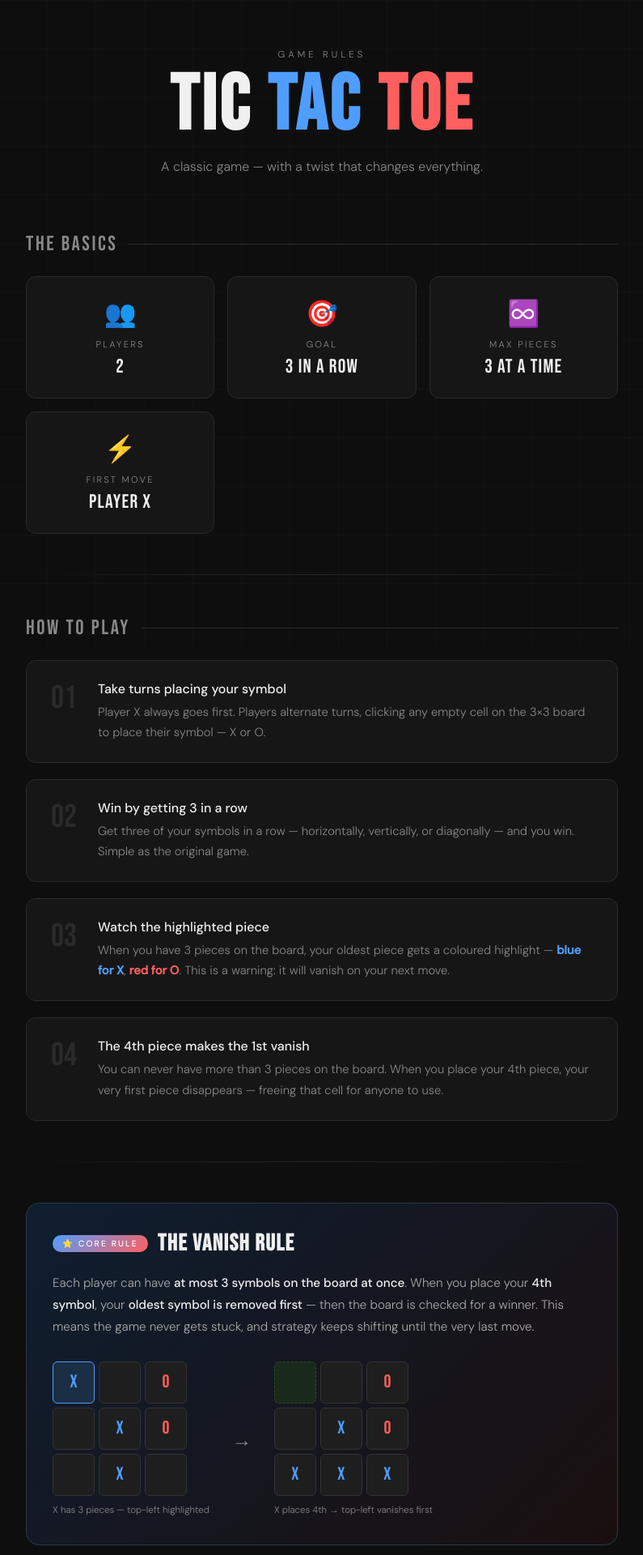
After one commit to Charmeer/Tictactoe-web, a Flask app: page /rules in a window 1280 px wide. The commit adds this page. Shown: the top 1920 px of the page at 81% size, without its empty margins (242-1037 px from the left). Run offline with Flask 3, Linux system fonts and the light colour scheme.

Commit message:
add rules link

```diff
--- a/app.py
+++ b/app.py
@@ -151,6 +151,10 @@ def reset():
     reset_game()
     return jsonify({"status": "reset", "board": board, "current_player": current_player})
 
+@app.route("/rules")
+def rules():
+    return render_template("rules.html")
+
 if __name__ == "__main__":
     port = int(os.environ.get("PORT", 10000))
     app.run(host="0.0.0.0", port=port)
--- /dev/null
+++ b/templates/rules.html
@@ -0,0 +1,538 @@
+<!DOCTYPE html>
+<html lang="en">
+<head>
+    <meta charset="UTF-8">
+    <meta name="viewport" content="width=device-width, initial-scale=1.0">
+    <title>How To Play — Tic Tac Toe</title>
+    <link href="https://fonts.googleapis.com/css2?family=Bebas+Neue&family=DM+Sans:wght@300;400;500&display=swap" rel="stylesheet">
+    <style>
+        :root {
+            --bg: #0e0e0e;
+            --surface: #161616;
+            --border: #2a2a2a;
+            --x-color: #4f9eff;
+            --o-color: #ff5f5f;
+            --warn-x: #1a2e45;
+            --warn-o: #3a1a1a;
+            --text: #f0f0f0;
+            --muted: #888;
+        }
+
+        * { margin: 0; padding: 0; box-sizing: border-box; }
+
+        body {
+            background-color: var(--bg);
+            color: var(--text);
+            font-family: 'DM Sans', sans-serif;
+            font-weight: 300;
+            min-height: 100vh;
+            overflow-x: hidden;
+        }
+
+        /* Background grid lines */
+        body::before {
+            content: '';
+            position: fixed;
+            inset: 0;
+            background-image:
+                linear-gradient(rgba(255,255,255,0.02) 1px, transparent 1px),
+                linear-gradient(90deg, rgba(255,255,255,0.02) 1px, transparent 1px);
+            background-size: 60px 60px;
+            pointer-events: none;
+            z-index: 0;
+        }
+
+        .container {
+            max-width: 780px;
+            margin: 0 auto;
+            padding: 60px 24px 100px;
+            position: relative;
+            z-index: 1;
+        }
+
+        /* Header */
+        .header {
+            text-align: center;
+            margin-bottom: 70px;
+            animation: fadeDown 0.7s ease both;
+        }
+
+        .header .label {
+            font-size: 0.72rem;
+            letter-spacing: 0.35em;
+            text-transform: uppercase;
+            color: var(--muted);
+            margin-bottom: 14px;
+        }
+
+        .header h1 {
+            font-family: 'Bebas Neue', sans-serif;
+            font-size: clamp(3.5rem, 10vw, 6rem);
+            line-height: 0.9;
+            letter-spacing: 0.04em;
+        }
+
+        .header h1 span.x { color: var(--x-color); }
+        .header h1 span.o { color: var(--o-color); }
+
+        .header .subtitle {
+            margin-top: 20px;
+            color: var(--muted);
+            font-size: 1rem;
+            font-weight: 300;
+        }
+
+        .divider {
+            height: 1px;
+            background: linear-gradient(90deg, transparent, var(--border), transparent);
+            margin: 50px 0;
+        }
+
+        /* Section title */
+        .section-title {
+            font-family: 'Bebas Neue', sans-serif;
+            font-size: 1.6rem;
+            letter-spacing: 0.1em;
+            color: var(--muted);
+            margin-bottom: 24px;
+            display: flex;
+            align-items: center;
+            gap: 14px;
+        }
+
+        .section-title::after {
+            content: '';
+            flex: 1;
+            height: 1px;
+            background: var(--border);
+        }
+
+        /* Overview cards */
+        .overview-grid {
+            display: grid;
+            grid-template-columns: repeat(auto-fit, minmax(220px, 1fr));
+            gap: 16px;
+            margin-bottom: 50px;
+            animation: fadeUp 0.7s 0.1s ease both;
+        }
+
+        .overview-card {
+            background: var(--surface);
+            border: 1px solid var(--border);
+            border-radius: 12px;
+            padding: 24px 20px;
+            text-align: center;
+        }
+
+        .overview-card .icon {
+            font-size: 2rem;
+            margin-bottom: 10px;
+        }
+
+        .overview-card .card-label {
+            font-size: 0.7rem;
+            letter-spacing: 0.2em;
+            text-transform: uppercase;
+            color: var(--muted);
+            margin-bottom: 6px;
+        }
+
+        .overview-card .card-value {
+            font-family: 'Bebas Neue', sans-serif;
+            font-size: 1.5rem;
+            letter-spacing: 0.05em;
+        }
+
+        /* Steps */
+        .steps {
+            display: flex;
+            flex-direction: column;
+            gap: 20px;
+            animation: fadeUp 0.7s 0.2s ease both;
+        }
+
+        .step {
+            display: flex;
+            gap: 20px;
+            background: var(--surface);
+            border: 1px solid var(--border);
+            border-radius: 12px;
+            padding: 24px;
+            transition: border-color 0.2s;
+        }
+
+        .step:hover { border-color: #444; }
+
+        .step-number {
+            font-family: 'Bebas Neue', sans-serif;
+            font-size: 2.5rem;
+            line-height: 1;
+            color: var(--border);
+            min-width: 44px;
+            text-align: center;
+            padding-top: 2px;
+        }
+
+        .step-content h3 {
+            font-size: 1rem;
+            font-weight: 500;
+            margin-bottom: 6px;
+        }
+
+        .step-content p {
+            color: var(--muted);
+            font-size: 0.92rem;
+            line-height: 1.7;
+        }
+
+        /* The vanish rule — special callout */
+        .vanish-rule {
+            background: linear-gradient(135deg, #0f1e30, #1a0f0f);
+            border: 1px solid #2a3a4a;
+            border-radius: 16px;
+            padding: 32px;
+            margin: 50px 0;
+            animation: fadeUp 0.7s 0.3s ease both;
+        }
+
+        .vanish-rule .rule-header {
+            display: flex;
+            align-items: center;
+            gap: 12px;
+            margin-bottom: 18px;
+        }
+
+        .vanish-rule .rule-badge {
+            background: linear-gradient(135deg, var(--x-color), var(--o-color));
+            color: white;
+            font-size: 0.65rem;
+            font-weight: 500;
+            letter-spacing: 0.2em;
+            text-transform: uppercase;
+            padding: 4px 12px;
+            border-radius: 99px;
+        }
+
+        .vanish-rule h2 {
+            font-family: 'Bebas Neue', sans-serif;
+            font-size: 1.8rem;
+            letter-spacing: 0.05em;
+        }
+
+        .vanish-rule p {
+            color: #aaa;
+            line-height: 1.8;
+            font-size: 0.95rem;
+        }
+
+        .vanish-rule p strong {
+            color: var(--text);
+            font-weight: 500;
+        }
+
+        /* Mini board demo */
+        .mini-board-wrap {
+            margin-top: 28px;
+            display: flex;
+            align-items: center;
+            gap: 28px;
+            flex-wrap: wrap;
+        }
+
+        .mini-board {
+            display: grid;
+            grid-template-columns: repeat(3, 52px);
+            grid-template-rows: repeat(3, 52px);
+            gap: 5px;
+        }
+
+        .mini-cell {
+            width: 52px;
+            height: 52px;
+            background: #1e1e1e;
+            border: 1px solid #333;
+            border-radius: 6px;
+            display: flex;
+            align-items: center;
+            justify-content: center;
+            font-family: 'Bebas Neue', sans-serif;
+            font-size: 1.4rem;
+        }
+
+        .mini-cell.x { color: var(--x-color); }
+        .mini-cell.o { color: var(--o-color); }
+        .mini-cell.warn { background: var(--warn-x); border-color: var(--x-color); }
+        .mini-cell.empty-warn { background: #1a2a1a; border-color: #2a4a2a; border-style: dashed; }
+
+        .board-caption {
+            font-size: 0.8rem;
+            color: var(--muted);
+            line-height: 1.8;
+            max-width: 260px;
+        }
+
+        .board-caption strong { color: var(--text); }
+
+        /* Win conditions */
+        .win-grid {
+            display: grid;
+            grid-template-columns: repeat(auto-fit, minmax(200px, 1fr));
+            gap: 14px;
+            animation: fadeUp 0.7s 0.4s ease both;
+        }
+
+        .win-card {
+            background: var(--surface);
+            border: 1px solid var(--border);
+            border-radius: 10px;
+            padding: 18px;
+            display: flex;
+            align-items: center;
+            gap: 14px;
+            font-size: 0.9rem;
+            color: var(--muted);
+        }
+
+        .win-card .win-icon {
+            font-size: 1.4rem;
+            min-width: 32px;
+            text-align: center;
+        }
+
+        /* Tips */
+        .tips {
+            display: flex;
+            flex-direction: column;
+            gap: 12px;
+            animation: fadeUp 0.7s 0.5s ease both;
+        }
+
+        .tip {
+            display: flex;
+            gap: 14px;
+            align-items: flex-start;
+            padding: 16px 18px;
+            background: var(--surface);
+            border-left: 3px solid var(--border);
+            border-radius: 0 8px 8px 0;
+            font-size: 0.9rem;
+            color: var(--muted);
+            line-height: 1.6;
+        }
+
+        .tip.tip-x { border-left-color: var(--x-color); }
+        .tip.tip-o { border-left-color: var(--o-color); }
+        .tip.tip-n { border-left-color: #888; }
+
+        .tip .tip-icon { font-size: 1.1rem; min-width: 22px; }
+
+        /* Play button */
+        .play-wrap {
+            text-align: center;
+            margin-top: 60px;
+            animation: fadeUp 0.7s 0.6s ease both;
+        }
+
+        .play-btn {
+            display: inline-block;
+            background: linear-gradient(135deg, var(--x-color), #2266cc);
+            color: white;
+            text-decoration: none;
+            font-family: 'Bebas Neue', sans-serif;
+            font-size: 1.4rem;
+            letter-spacing: 0.15em;
+            padding: 16px 52px;
+            border-radius: 99px;
+            transition: transform 0.2s, box-shadow 0.2s;
+            box-shadow: 0 0 40px rgba(79, 158, 255, 0.2);
+        }
+
+        .play-btn:hover {
+            transform: translateY(-2px);
+            box-shadow: 0 0 60px rgba(79, 158, 255, 0.35);
+        }
+
+        /* Animations */
+        @keyframes fadeDown {
+            from { opacity: 0; transform: translateY(-20px); }
+            to   { opacity: 1; transform: translateY(0); }
+        }
+
+        @keyframes fadeUp {
+            from { opacity: 0; transform: translateY(20px); }
+            to   { opacity: 1; transform: translateY(0); }
+        }
+    </style>
+</head>
+<body>
+<div class="container">
+
+    <!-- Header -->
+    <div class="header">
+        <div class="label">Game Rules</div>
+        <h1>TIC <span class="x">TAC</span> <span class="o">TOE</span></h1>
+        <p class="subtitle">A classic game — with a twist that changes everything.</p>
+    </div>
+
+    <!-- Overview -->
+    <div class="section-title">The Basics</div>
+    <div class="overview-grid">
+        <div class="overview-card">
+            <div class="icon">👥</div>
+            <div class="card-label">Players</div>
+            <div class="card-value">2</div>
+        </div>
+        <div class="overview-card">
+            <div class="icon">🎯</div>
+            <div class="card-label">Goal</div>
+            <div class="card-value">3 in a Row</div>
+        </div>
+        <div class="overview-card">
+            <div class="icon">♾️</div>
+            <div class="card-label">Max Pieces</div>
+            <div class="card-value">3 at a time</div>
+        </div>
+        <div class="overview-card">
+            <div class="icon">⚡</div>
+            <div class="card-label">First Move</div>
+            <div class="card-value">Player X</div>
+        </div>
+    </div>
+
+    <div class="divider"></div>
+
+    <!-- How to play steps -->
+    <div class="section-title">How To Play</div>
+    <div class="steps">
+        <div class="step">
+            <div class="step-number">01</div>
+            <div class="step-content">
+                <h3>Take turns placing your symbol</h3>
+                <p>Player X always goes first. Players alternate turns, clicking any empty cell on the 3×3 board to place their symbol — X or O.</p>
+            </div>
+        </div>
+        <div class="step">
+            <div class="step-number">02</div>
+            <div class="step-content">
+                <h3>Win by getting 3 in a row</h3>
+                <p>Get three of your symbols in a row — horizontally, vertically, or diagonally — and you win. Simple as the original game.</p>
+            </div>
+        </div>
+        <div class="step">
+            <div class="step-number">03</div>
+            <div class="step-content">
+                <h3>Watch the highlighted piece</h3>
+                <p>When you have 3 pieces on the board, your oldest piece gets a coloured highlight — <strong style="color:var(--x-color)">blue for X</strong>, <strong style="color:var(--o-color)">red for O</strong>. This is a warning: it will vanish on your next move.</p>
+            </div>
+        </div>
+        <div class="step">
+            <div class="step-number">04</div>
+            <div class="step-content">
+                <h3>The 4th piece makes the 1st vanish</h3>
+                <p>You can never have more than 3 pieces on the board. When you place your 4th piece, your very first piece disappears — freeing that cell for anyone to use.</p>
+            </div>
+        </div>
+    </div>
+
+    <div class="divider"></div>
+
+    <!-- The Vanish Rule callout -->
+    <div class="vanish-rule">
+        <div class="rule-header">
+            <div class="rule-badge">⭐ Core Rule</div>
+            <h2>The Vanish Rule</h2>
+        </div>
+        <p>
+            Each player can have <strong>at most 3 symbols on the board at once</strong>.
+            When you place your <strong>4th symbol</strong>, your <strong>oldest symbol is removed first</strong> —
+            then the board is checked for a winner. This means the game never gets stuck,
+            and strategy keeps shifting until the very last move.
+        </p>
+
+        <div class="mini-board-wrap">
+            <div>
+                <div class="mini-board">
+                    <div class="mini-cell warn x">X</div>
+                    <div class="mini-cell"></div>
+                    <div class="mini-cell o">O</div>
+                    <div class="mini-cell"></div>
+                    <div class="mini-cell x">X</div>
+                    <div class="mini-cell o">O</div>
+                    <div class="mini-cell"></div>
+                    <div class="mini-cell x">X</div>
+                    <div class="mini-cell"></div>
+                </div>
+                <p style="font-size:0.72rem;color:var(--muted);margin-top:8px;text-align:center;">X has 3 pieces — top-left highlighted</p>
+            </div>
+
+            <div style="color:var(--muted);font-size:1.5rem;">→</div>
+
+            <div>
+                <div class="mini-board">
+                    <div class="mini-cell empty-warn"></div>
+                    <div class="mini-cell"></div>
+                    <div class="mini-cell o">O</div>
+                    <div class="mini-cell"></div>
+                    <div class="mini-cell x">X</div>
+                    <div class="mini-cell o">O</div>
+                    <div class="mini-cell x">X</div>
+                    <div class="mini-cell x">X</div>
+                    <div class="mini-cell x">X</div>
+                </div>
+                <p style="font-size:0.72rem;color:var(--muted);margin-top:8px;text-align:center;">X places 4th → top-left vanishes first</p>
+            </div>
+        </div>
+    </div>
+
+    <!-- Win conditions -->
+    <div class="section-title">Ways To Win</div>
+    <div class="win-grid" style="margin-bottom:50px;">
+        <div class="win-card">
+            <div class="win-icon">➡️</div>
+            <div>Any of the <strong>3 horizontal rows</strong></div>
+        </div>
+        <div class="win-card">
+            <div class="win-icon">⬇️</div>
+            <div>Any of the <strong>3 vertical columns</strong></div>
+        </div>
+        <div class="win-card">
+            <div class="win-icon">↘️</div>
+            <div><strong>Diagonal</strong> top-left to bottom-right</div>
+        </div>
+        <div class="win-card">
+            <div class="win-icon">↙️</div>
+            <div><strong>Diagonal</strong> top-right to bottom-left</div>
+        </div>
+    </div>
+
+    <div class="divider"></div>
+
+    <!-- Tips -->
+    <div class="section-title">Tips & Strategy</div>
+    <div class="tips">
+        <div class="tip tip-x">
+            <div class="tip-icon">💡</div>
+            <div>The <strong style="color:var(--text)">highlighted piece</strong> is your early warning system — plan your next move before it vanishes to avoid losing a good position.</div>
+        </div>
+        <div class="tip tip-o">
+            <div class="tip-icon">🎯</div>
+            <div>The <strong style="color:var(--text)">vanished cell</strong> is freed for anyone to use — watch your opponent's oldest piece too, it might open up a winning cell for you.</div>
+        </div>
+        <div class="tip tip-n">
+            <div class="tip-icon">⚠️</div>
+            <div>On your <strong style="color:var(--text)">4th move onwards</strong>, the vanish always happens before the win check — so you can never win with 4 pieces on the board at once.</div>
+        </div>
+        <div class="tip tip-x">
+            <div class="tip-icon">🔄</div>
+            <div>The game <strong style="color:var(--text)">never truly gets stuck</strong> — because pieces keep disappearing, a winning move is always just around the corner.</div>
+        </div>
+    </div>
+
+    <!-- Play button -->
+    <div class="play-wrap">
+        <a href="/" class="play-btn">▶ &nbsp; Play Now</a>
+    </div>
+
+</div>
+</body>
+</html>
```
Also changed, not shown: templates/index.html (+1 -9 lines).
